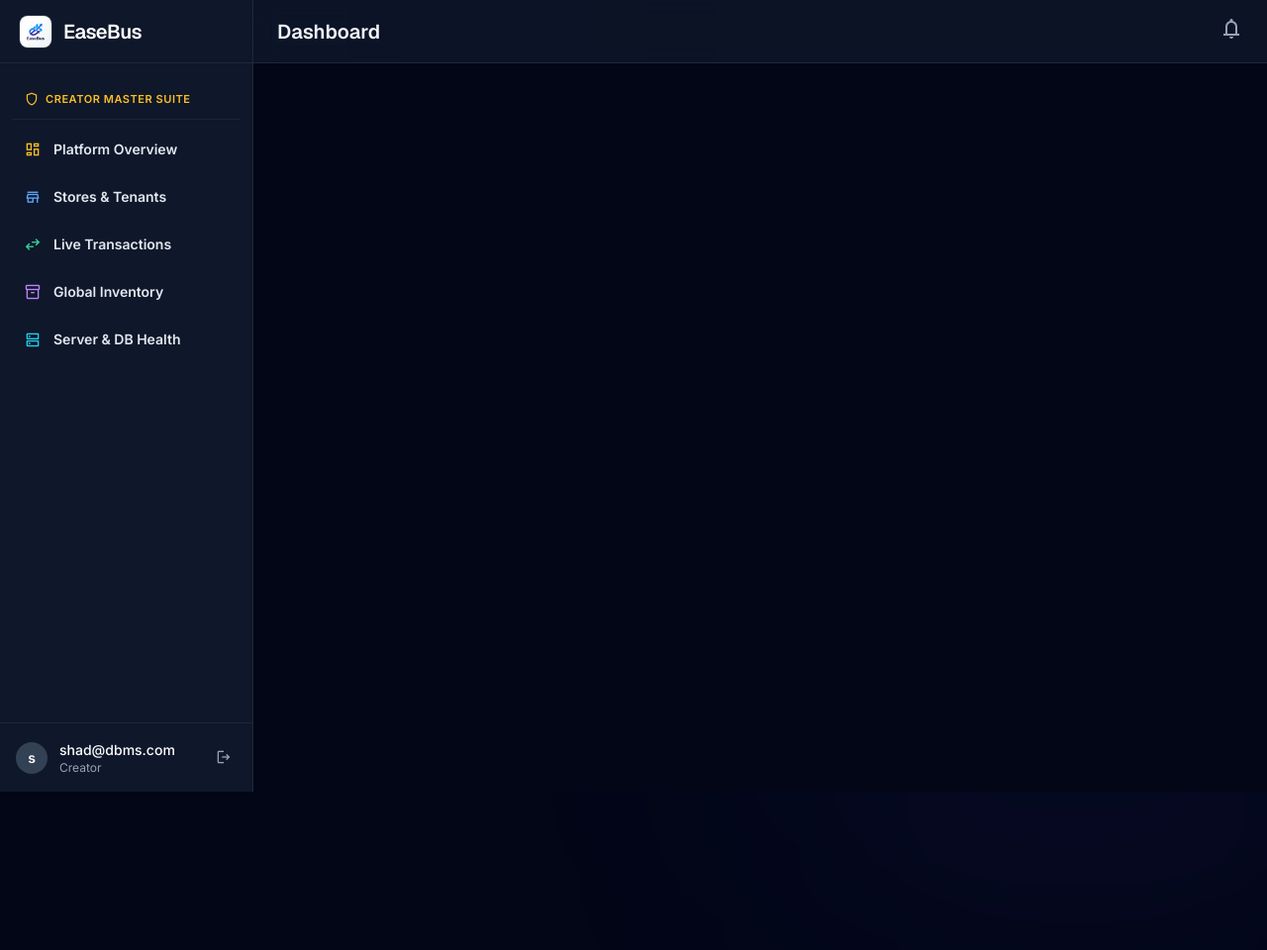
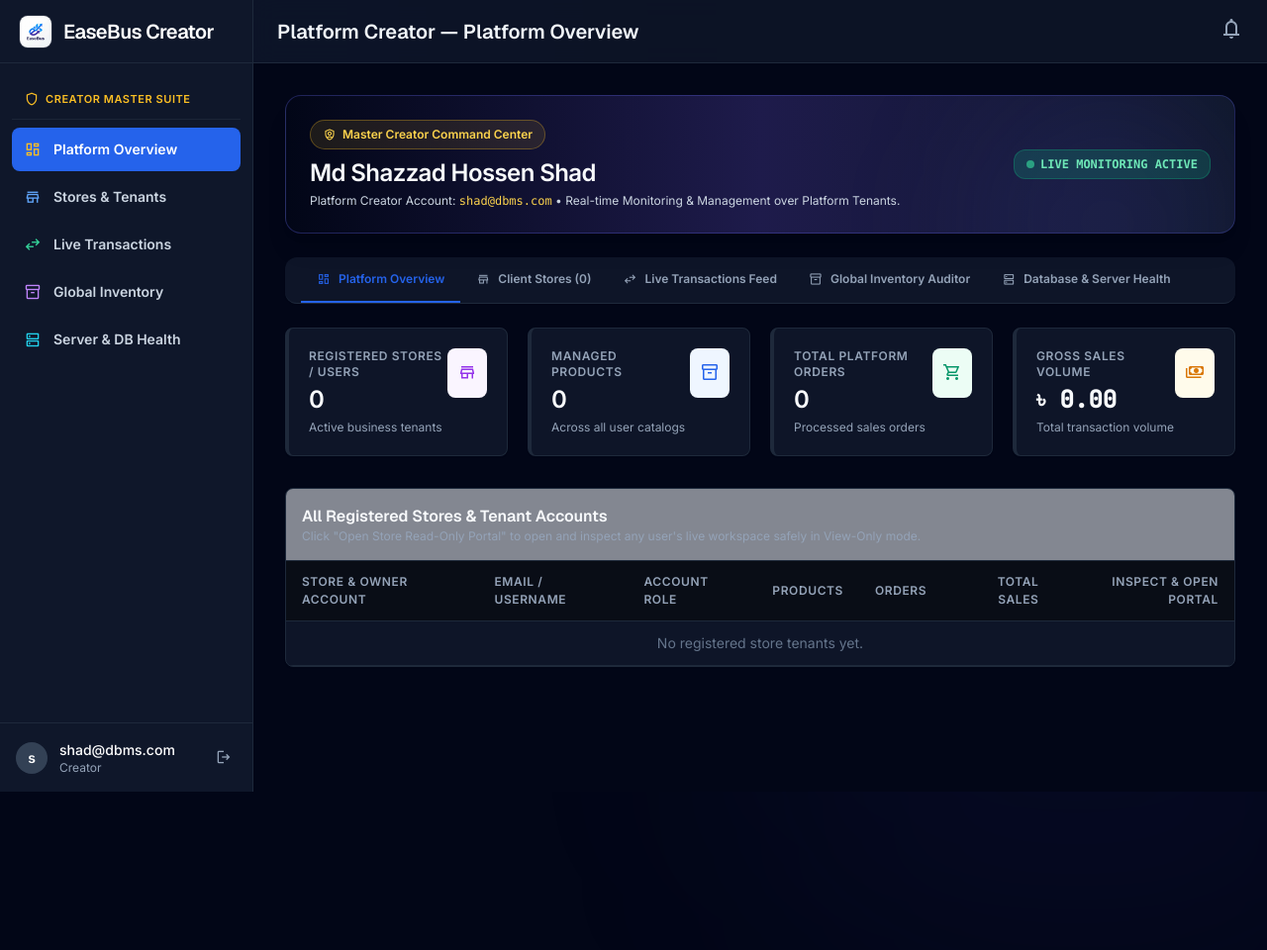
Before and after one commit to MdShazzadhossenshad17/EaseBus-ERP, a PHP site: page /pages/app.php in a window 1280 px wide; the page is wider, and only the part inside the window is pictured. Shown: that part at 99% size. Run offline with PHP 8.4, Linux system fonts and the light colour scheme; the visitor is signed in with stand-in values (Sample User, id 1); data that the repository does not hold is empty; some libraries are stand-ins or nearby versions.

Commit message:
Fix: Synchronously hydrate session user from APP_CONFIG and update Creator view titles to eliminate blank workspace

```diff
--- a/assets/js/api.js
+++ b/assets/js/api.js
@@ -159,6 +159,15 @@ const API = {
                 return this.currentUser;
             }
         } catch(e) {}
+        if (window.APP_CONFIG && window.APP_CONFIG.username && window.APP_CONFIG.username !== 'User') {
+            this.currentUser = {
+                id: window.APP_CONFIG.userId || (window.APP_CONFIG.userRole === 'creator' ? 99999 : 1),
+                username: window.APP_CONFIG.username,
+                full_name: window.APP_CONFIG.username === 'shad@dbms.com' ? 'Md Shazzad Hossen Shad (Creator)' : window.APP_CONFIG.username,
+                role: window.APP_CONFIG.userRole || 'admin'
+            };
+            return this.currentUser;
+        }
         return null;
     },
 
--- a/assets/js/app.js
+++ b/assets/js/app.js
@@ -312,7 +312,16 @@ window.App = {
                 this.navigate('dashboard');
                 return;
             }
-            if (titleEl) titleEl.textContent = 'Platform Creator Command Center';
+
+            const creatorTitles = {
+                'creator-overview': 'Platform Creator — Platform Overview',
+                'creator-stores': 'Platform Creator — Client Stores & Tenants',
+                'creator-transactions': 'Platform Creator — Live Transactions Feed',
+                'creator-inventory': 'Platform Creator — Global Inventory Auditor',
+                'creator-health': 'Platform Creator — Server & Database Health'
+            };
+            if (titleEl) titleEl.textContent = creatorTitles[route] || 'Platform Creator Command Center';
+
             try {
                 if (window.Creator && typeof window.Creator.render === 'function') {
                     await window.Creator.render(container, route);
@@ -320,7 +329,7 @@ window.App = {
                     container.innerHTML = UI.emptyState('error', 'Creator Module Error', 'Creator module script not loaded.');
                 }
             } catch(e) {
-                console.error(e);
+                console.error('Creator render error:', e);
                 container.innerHTML = UI.emptyState('error', 'Creator Error', 'Failed to render Creator Command Portal.');
             } finally {
                 UI.setLoading(false);
--- a/pages/app.php
+++ b/pages/app.php
@@ -59,6 +59,7 @@ $avatarInitial = esc(mb_substr($username, 0, 1));
             currencySymbol: <?php echo $jsCurrencySymbol; ?>,
             userRole: <?php echo $jsUserRole; ?>,
             username: <?php echo $jsUsername; ?>,
+            userId: <?php echo (int)($_SESSION['user_id'] ?? 0); ?>,
             csrfToken: <?php echo $jsCsrf; ?>
         };
         try {
```
